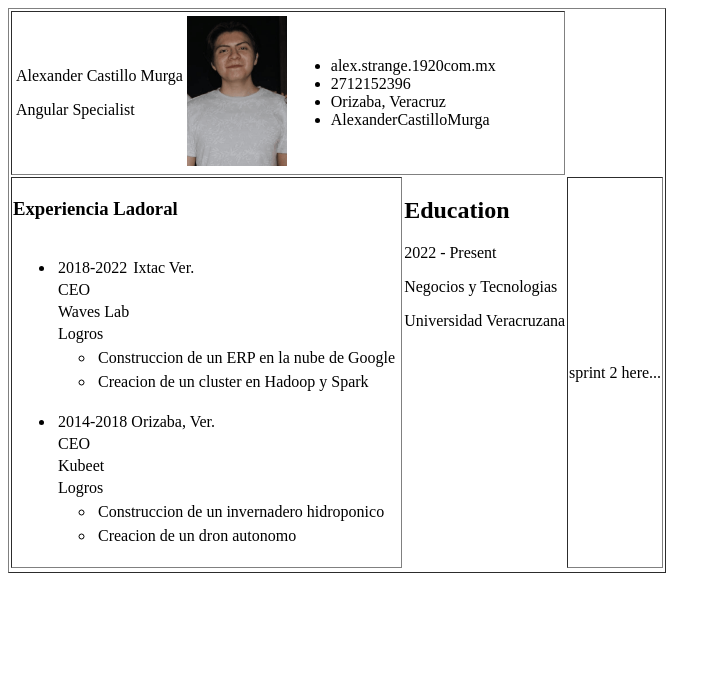
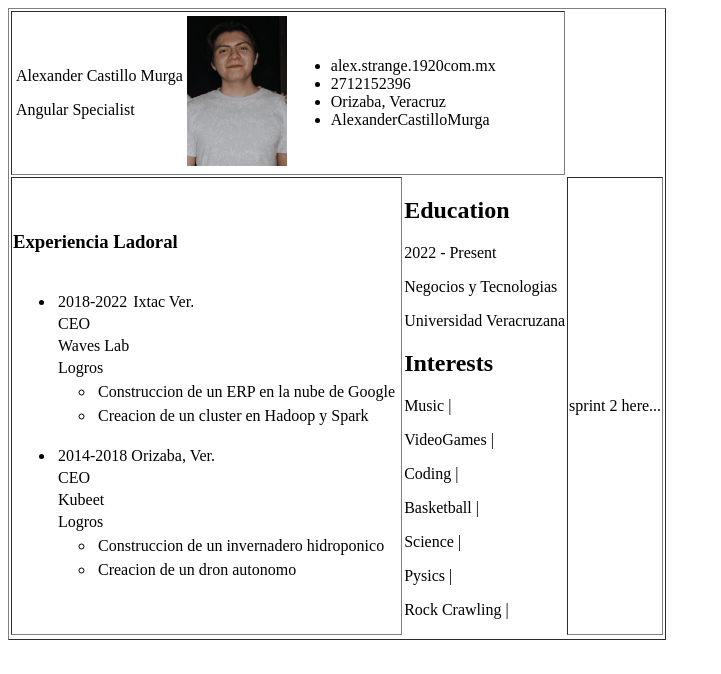
Before and after one commit to AlexanderCastilloMurga/Alexander.github.io, an Angular app: page / in a window 1280 px wide. Shown: the top 674 px of the page, without its empty margins (0-721 px from the left). Built offline with nearby package versions, Linux system fonts and the light colour scheme.

Commit message:
create interests brnch #4

```diff
--- a/src/app/app.component.html
+++ b/src/app/app.component.html
@@ -11,6 +11,9 @@
     <div id="education">
       <app-education></app-education>
   </div>
+  <div id="interests">
+    <app-interests></app-interests>
+</div>
     <td>
       sprint 2 here...
     </td>
--- a/src/app/app.component.ts
+++ b/src/app/app.component.ts
@@ -3,12 +3,14 @@ import { RouterOutlet } from '@angular/router';
 import { HeaderComponent } from './header/header.component';
 import { WorkExperienceComponent } from './work-experience/work-experience.component';
 import { EducationComponent } from './education/education.component';
+import { InterestsComponent } from "./interests/interests.component";
+
 
 
 @Component({
   selector: 'app-root',
   standalone: true,
-  imports: [RouterOutlet, HeaderComponent, WorkExperienceComponent, EducationComponent],
+  imports: [RouterOutlet, HeaderComponent, WorkExperienceComponent, EducationComponent, InterestsComponent],
   templateUrl: './app.component.html',
   styleUrl: './app.component.css'
 })
--- /dev/null
+++ b/src/app/interests/interests.component.html
@@ -0,0 +1,6 @@
+<section class="interests">
+    <h1 id="interests_title">Interests</h1>
+    <div id="interests_items">
+      <p id="items"*ngFor="let int of interets">{{int.name }} | </p>
+    </div>
+  </section>
--- /dev/null
+++ b/src/app/interests/interests.component.ts
@@ -0,0 +1,55 @@
+import { Component } from '@angular/core';
+import { CommonModule } from '@angular/common';
+
+@Component({
+  selector: 'app-interests',
+  standalone: true,
+  imports: [CommonModule],
+  templateUrl: './interests.component.html',
+  styleUrl: './interests.component.css'
+})
+export class InterestsComponent {
+
+  interets : Array<any> = []
+
+  constructor() {}
+
+  ngOnInit(): void{
+    let interest1 = {
+      name: "Music"
+    };
+
+    let interest2 = {
+      name: "VideoGames"
+    };
+
+    let interest3 = {
+      name: "Coding"
+    };
+
+    let interest4 = {
+      name: "Basketball"
+    };
+
+    let interest5 = {
+      name: "Science"
+    };
+
+    let interest6 = {
+      name: "Pysics"
+    }
+
+    let interest7 = {
+      name: "Rock Crawling"
+    }
+
+    this.interets.push(interest1);
+    this.interets.push(interest2);
+    this.interets.push(interest3);
+    this.interets.push(interest4);
+    this.interets.push(interest5);
+    this.interets.push(interest6);
+    this.interets.push(interest7);
+    console.log(this.interets);
+  }
+}
```
Also changed, not shown: src/app/interests/interests.component.css (added), 1 other file (tests, documents, lock files or other folders).
